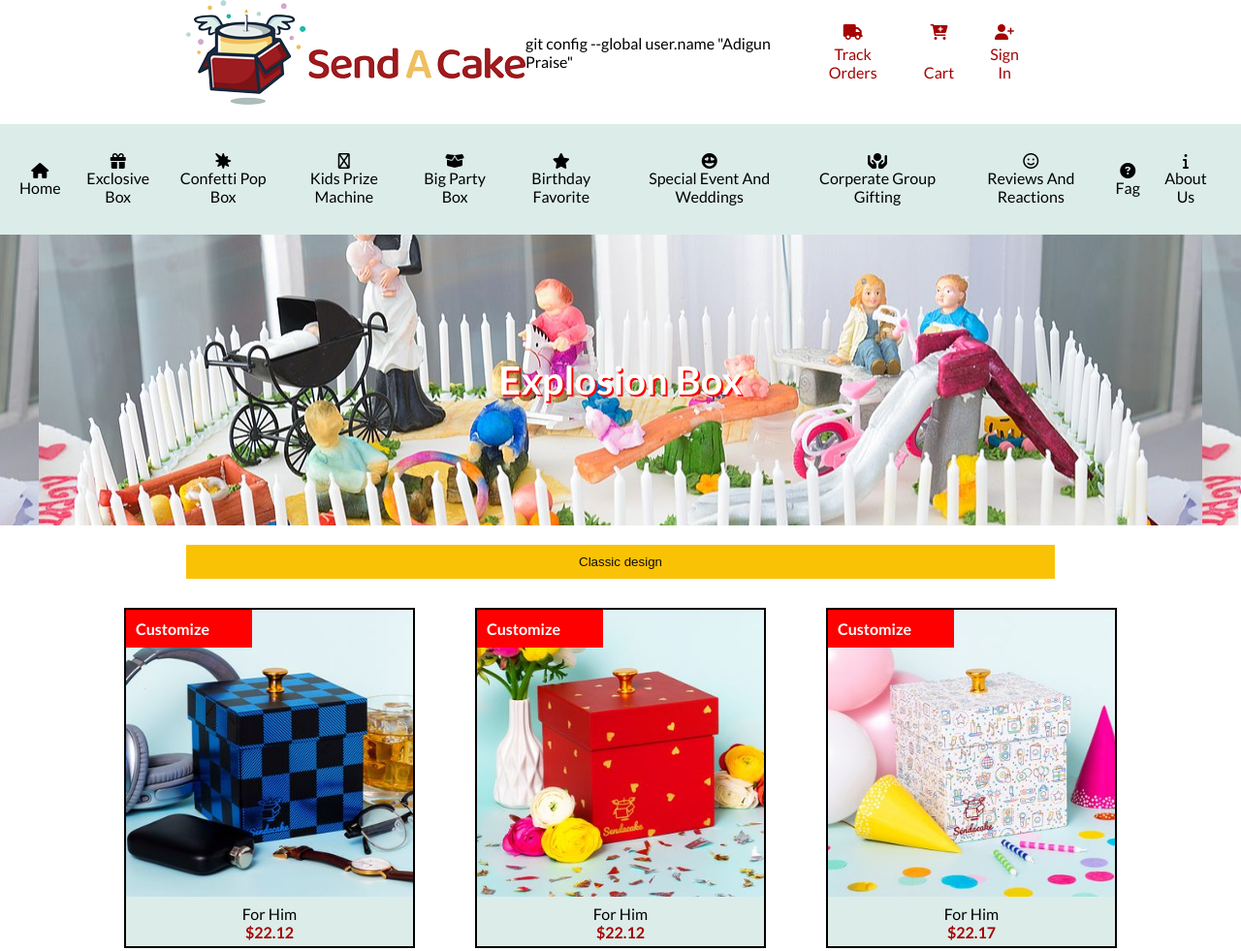
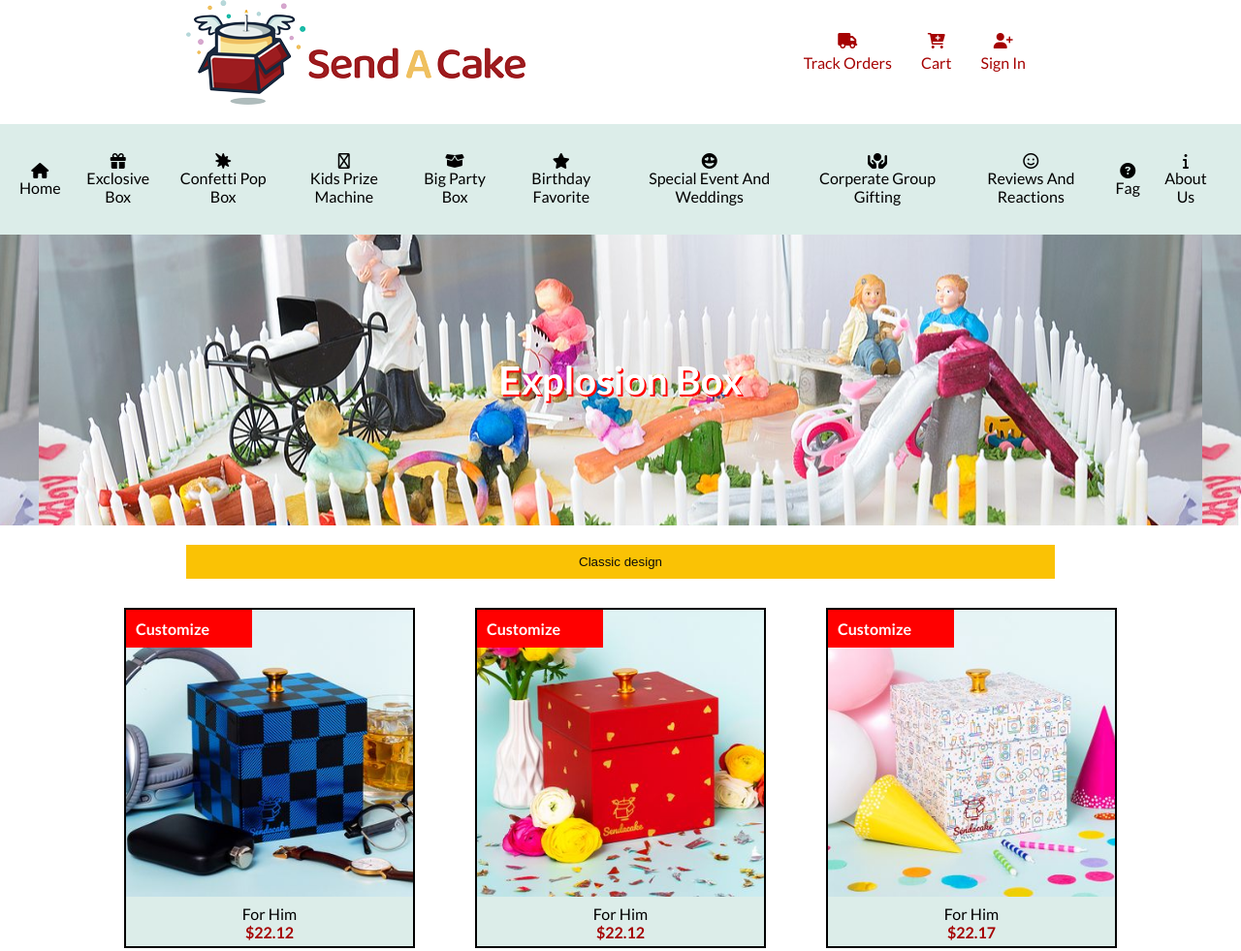
Before and after one commit to Praisedoumar/cake-project, a plain HTML site: page Index.html in a window 1280 px wide. Shown: the top 981 px of the page at 97% size. Drawn offline with Linux system fonts and the light colour scheme.

Commit message:
first commit

```diff
--- a/Index.html
+++ b/Index.html
@@ -17,7 +17,7 @@
   <body>
     <nav>
       <img src="/Cake_logo.png" alt="" class="logo" />
-      git config --global user.name "Adigun Praise"
+
       <ul class="nav-links">
         <li><i class="fa-solid fa-truck"></i>Track Orders</li>
         <li><i class="fa-solid fa-cart-plus"></i>Cart</li>
```
